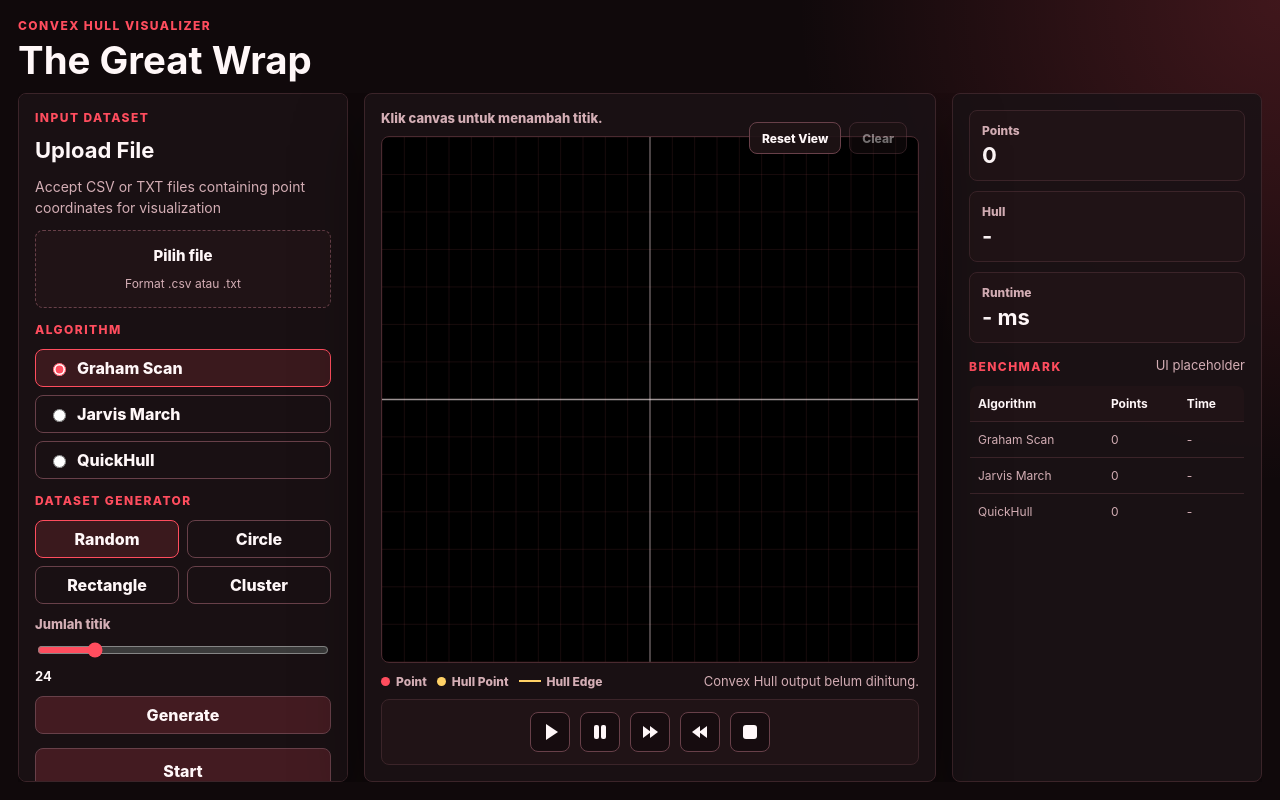
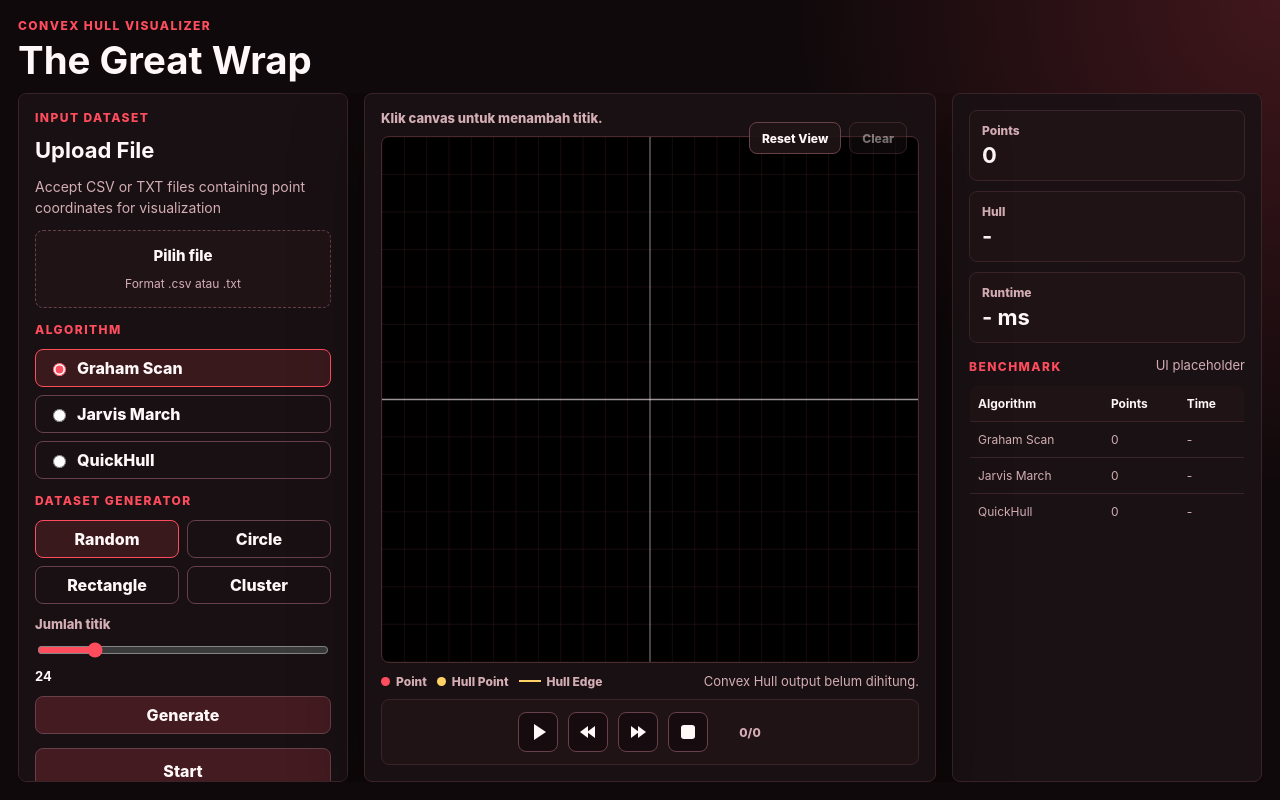
Before and after one commit to Faizalfadaa/The-Great-Wrap-13524097, a React (Vite) app in the folder src/: page / in a window 1280 px wide. Both pictures are taken after a click on the button "Start". Built offline with nearby package versions, Linux system fonts and the light colour scheme.

Commit message:
feat: update playback controls for the animation

```diff
--- a/src/src/components/PlaybackControls.tsx
+++ b/src/src/components/PlaybackControls.tsx
@@ -1,24 +1,68 @@
-export function PlaybackControls() {
+type PlaybackControlsProps = {
+  currentStepIndex: number;
+  isPlaying: boolean;
+  totalSteps: number;
+  onPlay: () => void;
+  onPause: () => void;
+  onNext: () => void;
+  onPrevious: () => void;
+  onStop: () => void;
+};
+
+export function PlaybackControls({
+  currentStepIndex,
+  isPlaying,
+  totalSteps,
+  onPlay,
+  onPause,
+  onNext,
+  onPrevious,
+  onStop,
+}: PlaybackControlsProps) {
+  const isAtStart = currentStepIndex === 0;
+  const isAtEnd = totalSteps === 0 || currentStepIndex >= totalSteps - 1;
+
   return (
     <div
       className="playback-controls"
       aria-label="Step-by-step visualization controls"
     >
-      <button type="button" title="Play" aria-label="Play">
-        <span className="control-icon play-icon" aria-hidden="true" />
+      <button
+        type="button"
+        title={isPlaying ? "Pause" : "Play"}
+        aria-label={isPlaying ? "Pause" : "Play"}
+        disabled={totalSteps === 0}
+        onClick={isPlaying ? onPause : onPlay}
+      >
+        <span
+          className={`control-icon ${isPlaying ? "pause-icon" : "play-icon"}`}
+          aria-hidden="true"
+        />
       </button>
-      <button type="button" title="Pause" aria-label="Pause">
-        <span className="control-icon pause-icon" aria-hidden="true" />
+      <button
+        type="button"
+        title="Previous Step"
+        aria-label="Previous Step"
+        disabled={isAtStart}
+        onClick={onPrevious}
+      >
+        <span className="control-icon previous-icon" aria-hidden="true" />
       </button>
-      <button type="button" title="Next Step" aria-label="Next Step">
+      <button
+        type="button"
+        title="Next Step"
+        aria-label="Next Step"
+        disabled={isAtEnd}
+        onClick={onNext}
+      >
         <span className="control-icon next-icon" aria-hidden="true" />
       </button>
-      <button type="button" title="Previous Step" aria-label="Previous Step">
-        <span className="control-icon previous-icon" aria-hidden="true" />
-      </button>
-      <button type="button" title="Stop" aria-label="Stop">
+      <button type="button" title="Stop" aria-label="Stop" onClick={onStop}>
         <span className="control-icon stop-icon" aria-hidden="true" />
       </button>
+      <span className="step-counter">
+        {totalSteps > 0 ? `${currentStepIndex + 1}/${totalSteps}` : "0/0"}
+      </span>
     </div>
   );
 }
--- a/src/src/styles/controls.css
+++ b/src/src/styles/controls.css
@@ -108,6 +108,19 @@
   background: var(--color-accent-soft);
 }
 
+.playback-controls button:disabled {
+  cursor: not-allowed;
+  opacity: 0.42;
+}
+
+.step-counter {
+  min-width: 64px;
+  color: var(--color-muted);
+  font-size: 12px;
+  font-weight: 800;
+  text-align: center;
+}
+
 .control-icon {
   position: relative;
   display: block;
```
